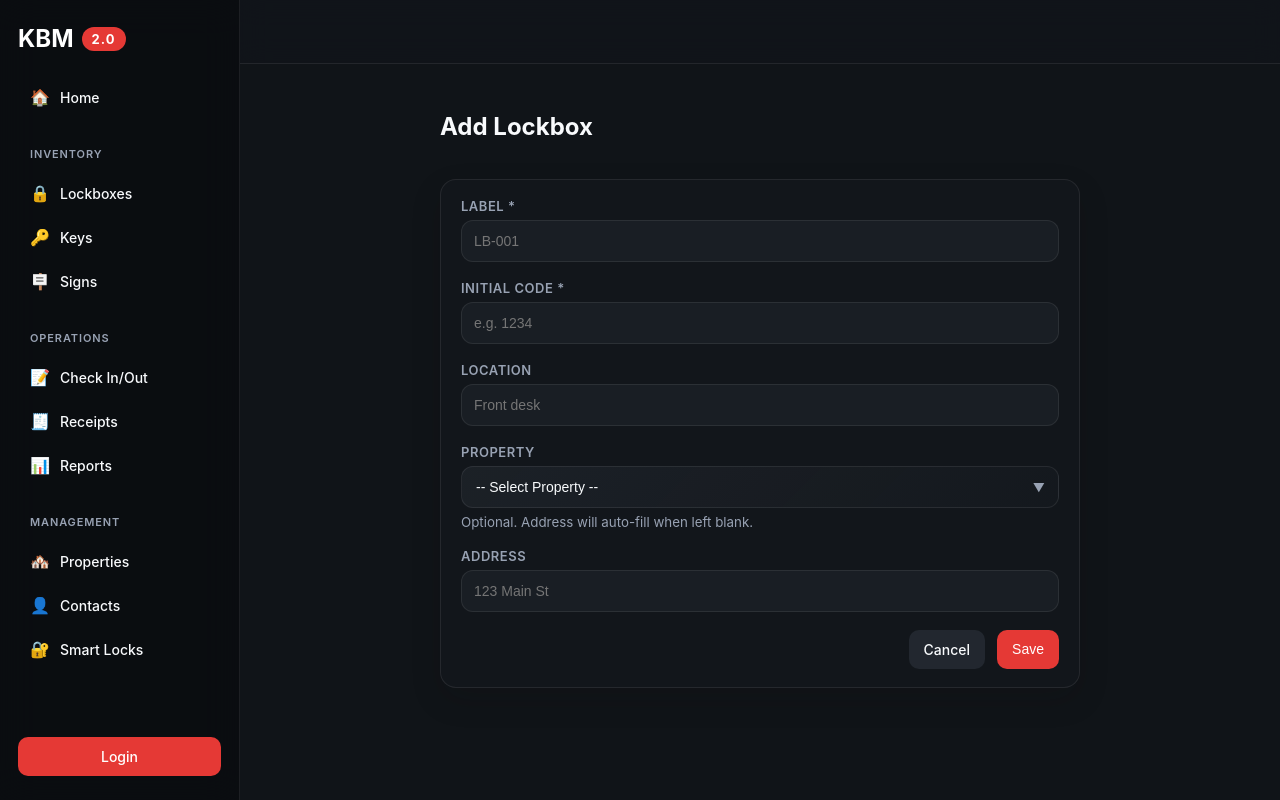
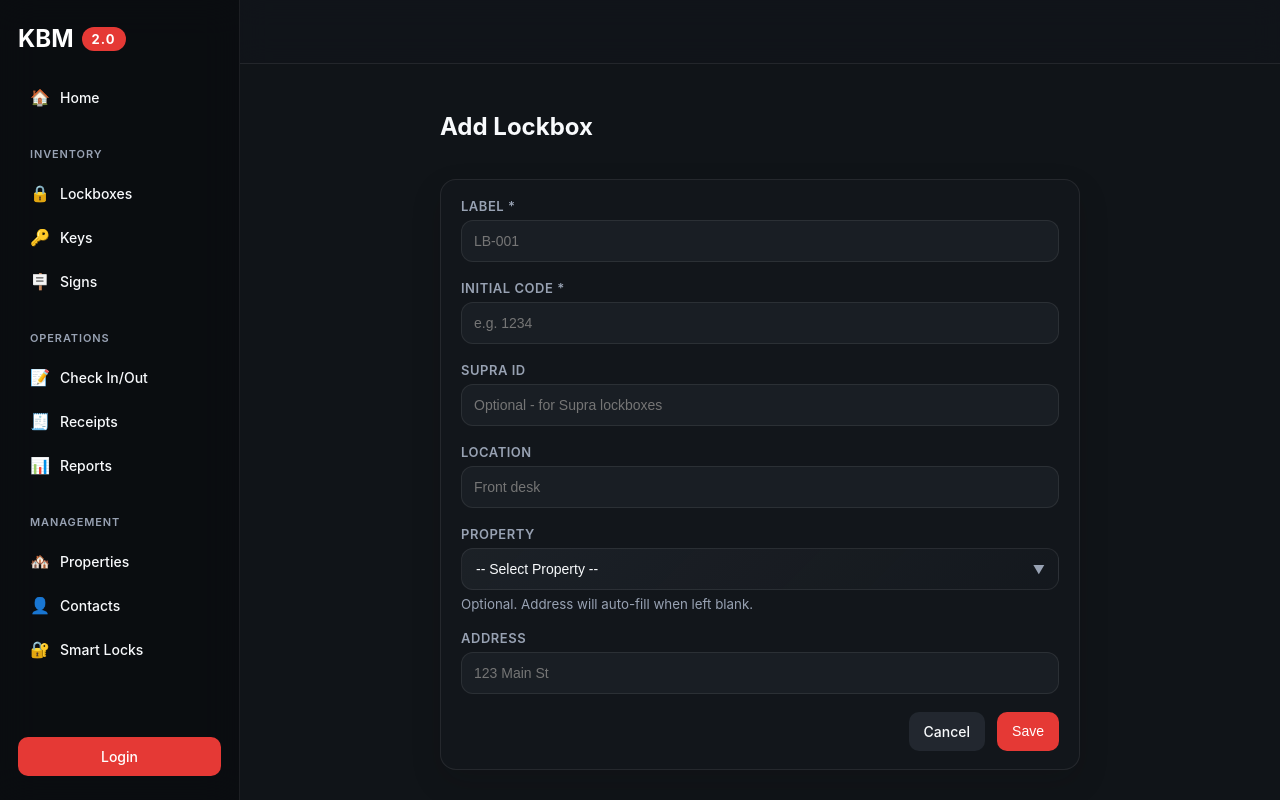
Before and after one commit to DevinRyan-Vesta/KBM2.0, a Python web app: template templates/lockbox_add.html in a window 1280 px wide. Run offline with Jinja, Linux system fonts and the light colour scheme; the template is opened without the code that fills it, so the values that code supplies are empty.

Commit message:
Add Supra ID field for lockboxes
Added optional supra_id field for Supra brand lockboxes.

Changes:
- utilities/database.py: Added supra_id column to Item model
- inventory/views.py: Accept and save supra_id in create/edit forms
- templates/lockbox_add.html: Added Supra ID input field
- templates/lockboxes.html:
  - Added Supra ID column to lockbox table
  - Added supra_id to edit modal
  - Added data-supra-id attribute to edit button
- inventory/import_views.py: Added supra_id to LOCKBOX_FIELDS

Note: Database migration required - run add_supra_id_column.py script

🤖 Generated with [Claude Code](https://claude.com/claude-code)

Co-Authored-By: Claude <noreply@anthropic.com>

```diff
--- a/inventory/import_views.py
+++ b/inventory/import_views.py
@@ -83,6 +83,7 @@ LOCKBOX_FIELDS = {
     'label': {'required': True, 'name': 'Label'},
     'code_current': {'required': False, 'name': 'Current Code'},
     'code_previous': {'required': False, 'name': 'Previous Code'},
+    'supra_id': {'required': False, 'name': 'Supra ID'},
     'location': {'required': False, 'name': 'Location'},
     'address': {'required': False, 'name': 'Address'},
     'status': {'required': False, 'name': 'Status', 'default': 'available'},
--- a/inventory/views.py
+++ b/inventory/views.py
@@ -142,6 +142,7 @@ def add_lockbox():
         label = (request.form.get("label") or "").strip()
         location = (request.form.get("location") or "").strip()
         address = (request.form.get("address") or "").strip()
+        supra_id = (request.form.get("supra_id") or "").strip() or None
         # Accept both legacy `code_current` and template `code`
         code = (
             request.form.get("code")
@@ -187,6 +188,7 @@ def add_lockbox():
             address=address or None,
             code_current=code or None,
             code_previous=None,
+            supra_id=supra_id,
             status="available",
             last_action="created",
             last_action_at=utc_now(),
@@ -205,6 +207,7 @@ def add_lockbox():
                 "location": location or None,
                 "address": item.address,
                 "code": code,
+                "supra_id": supra_id,
                 "property_id": property_obj.id if property_obj else None,
             },
             commit=False,
@@ -492,6 +495,7 @@ def edit_lockbox(item_id: int):
         "address": lb.address,
         "code_current": lb.code_current,
         "code_previous": lb.code_previous,
+        "supra_id": lb.supra_id,
         "status": lb.status,
         "assigned_to": lb.assigned_to,
         "property_id": lb.property_id,
@@ -508,6 +512,7 @@ def edit_lockbox(item_id: int):
     lb.address = (form.get("address") or "").strip() or None
     lb.code_current = (form.get("code_current") or "").strip() or None
     lb.code_previous = (form.get("code_previous") or "").strip() or None
+    lb.supra_id = (form.get("supra_id") or "").strip() or None
 
     status = (form.get("status") or "").strip().lower()
     if status:
--- a/templates/lockbox_add.html
+++ b/templates/lockbox_add.html
@@ -53,6 +53,10 @@
       <input id="code" type="text" name="code" required placeholder="e.g. 1234">
     </div>
     <div class="form-field">
+      <label for="supra_id">Supra ID</label>
+      <input id="supra_id" type="text" name="supra_id" placeholder="Optional - for Supra lockboxes">
+    </div>
+    <div class="form-field">
       <label for="location">Location</label>
       <input id="location" type="text" name="location" placeholder="Front desk">
     </div>
--- a/templates/lockboxes.html
+++ b/templates/lockboxes.html
@@ -167,6 +167,7 @@
             <th>Location</th>
             <th>Address</th>
             <th>Codes</th>
+            <th>Supra ID</th>
             <th>Status</th>
             <th>Assigned To</th>
             <th>Last Action</th>
@@ -208,6 +209,7 @@
                   </div>
                 </div>
               </td>
+              <td>{{ lb.supra_id or '-' }}</td>
               <td>
                 {% set st_lower = (lb.status or 'Unknown')|lower %}
                 <span class="tag {{ 'ok' if st_lower in ['available', 'assigned'] else 'warn' }}">{{ (lb.status or 'Unknown').replace('_',' ')|title }}</span>
@@ -280,6 +282,7 @@
                       data-address="{{ lb.address|default('', true)|e }}"
                       data-code-current="{{ lb.code_current|default('', true)|e }}"
                       data-code-previous="{{ lb.code_previous|default('', true)|e }}"
+                      data-supra-id="{{ lb.supra_id|default('', true)|e }}"
                       data-status="{{ (lb.status or '')|lower }}"
                       data-assigned-to="{{ lb.assigned_to|default('', true)|e }}"
                       data-property-id="{{ lb.property_id or '' }}">
@@ -589,6 +592,7 @@
           { name: 'property_id', label: 'Property', widget: 'select', options: propertyOptions, defaultValue: button.dataset.propertyId || '' },
           { name: 'code_current', label: 'Current Code', defaultValue: button.dataset.codeCurrent || '' },
           { name: 'code_previous', label: 'Previous Code', defaultValue: button.dataset.codePrevious || '' },
+          { name: 'supra_id', label: 'Supra ID', defaultValue: button.dataset.supraId || '', placeholder: 'Optional - for Supra lockboxes' },
           { name: 'status', label: 'Status', widget: 'select', options: statusOptions, defaultValue: (button.dataset.status || '').toLowerCase() },
           { name: 'assigned_to', label: 'Assigned To', defaultValue: button.dataset.assignedTo || '', placeholder: 'Optional' },
         ],
@@ -600,6 +604,7 @@
           property_id: (formValues.get('property_id') || '').trim(),
           code_current: (formValues.get('code_current') || '').trim(),
           code_previous: (formValues.get('code_previous') || '').trim(),
+          supra_id: (formValues.get('supra_id') || '').trim(),
           status: (formValues.get('status') || '').trim(),
           assigned_to: (formValues.get('assigned_to') || '').trim(),
         };
--- a/utilities/database.py
+++ b/utilities/database.py
@@ -25,6 +25,7 @@ class Item(db.Model):
     address = db.Column(db.String(255), nullable=True)      # search helper
     code_current = db.Column(db.String(20), nullable=True)
     code_previous = db.Column(db.String(20), nullable=True)
+    supra_id = db.Column(db.String(50), nullable=True)  # Supra lockbox ID
 
     # Key-specific fields
     key_hook_number = db.Column(db.String(20), nullable=True)  # Key Hook # in key box
```
